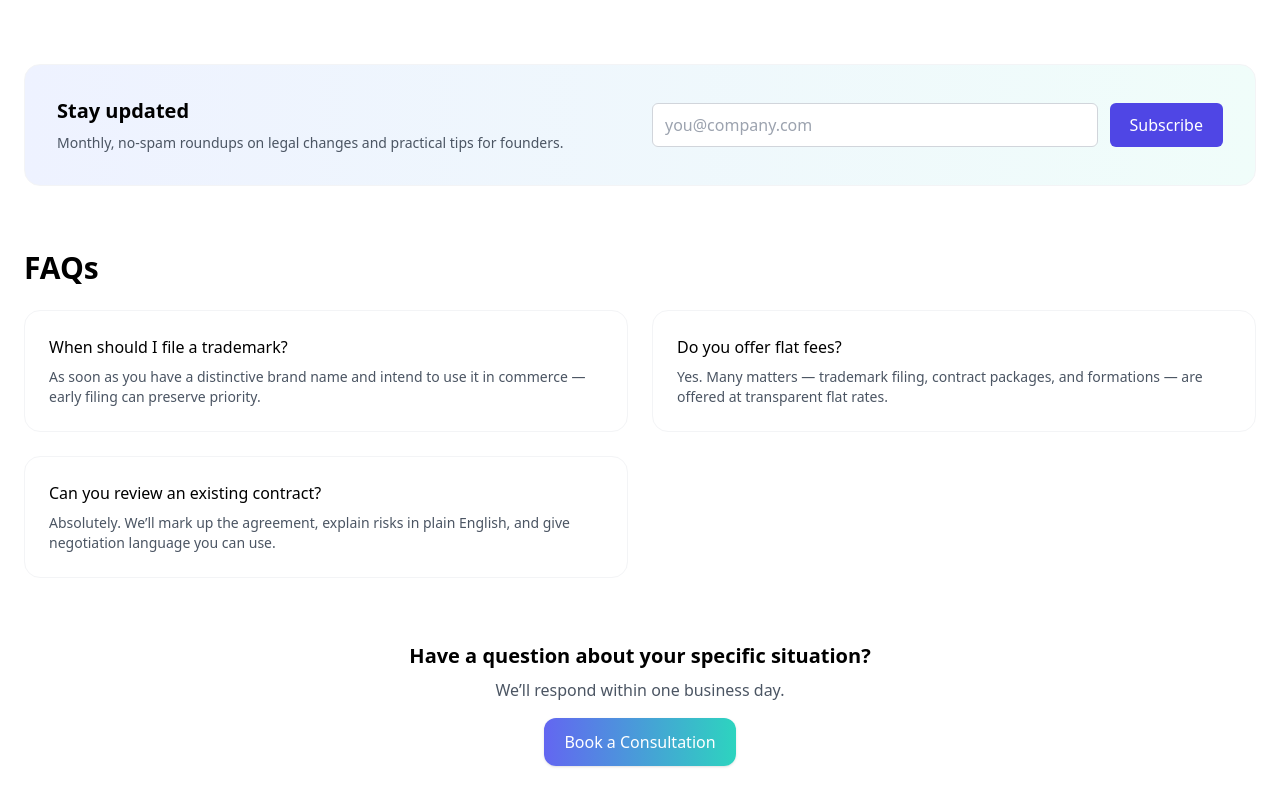
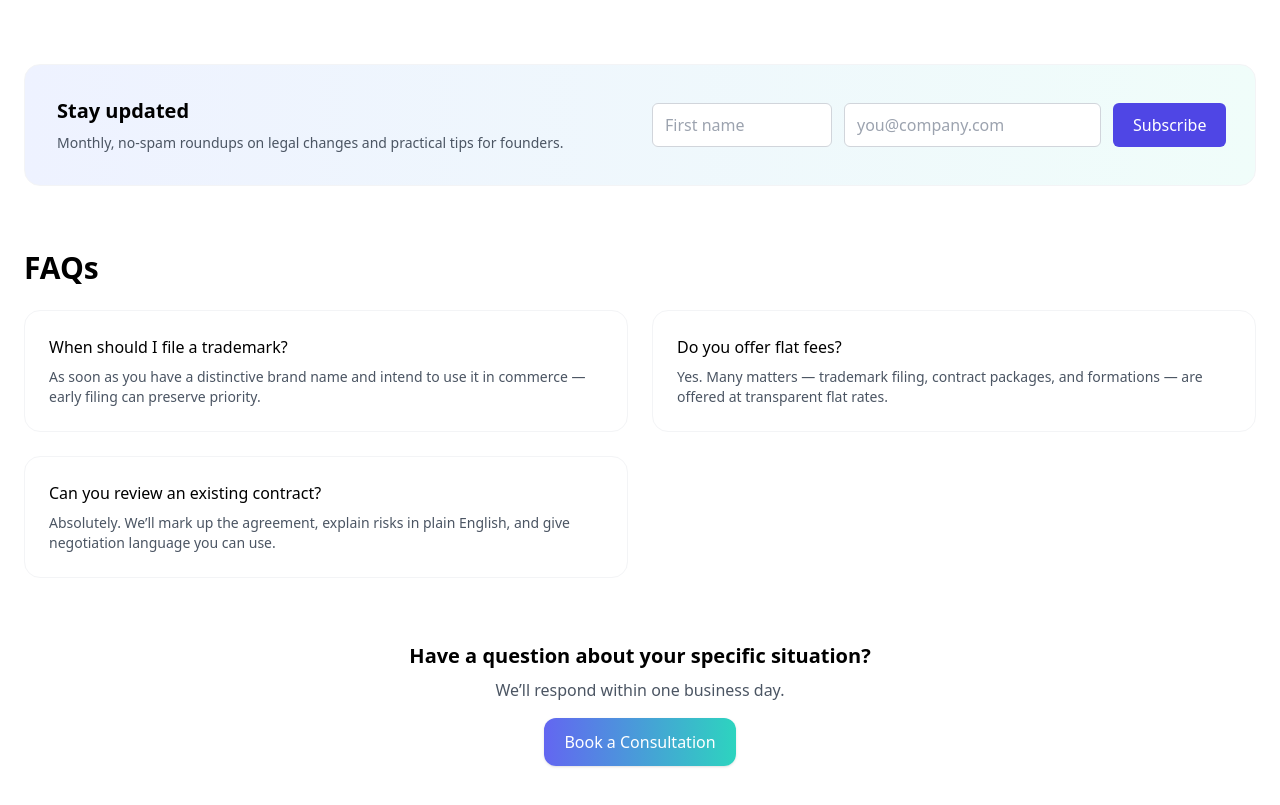
Before and after one commit to ajdreams17/Ascentlegal, a Next.js app: page /resources in a window 1280 px wide. Shown: the part 1078-1883 px from the top of the page. Built offline with nearby package versions, Linux system fonts and the light colour scheme; no server answers.

Commit message:
Update page.jsx

```diff
--- a/app/resources/page.jsx
+++ b/app/resources/page.jsx
@@ -159,19 +159,40 @@ export default function ResourcesPage() {
           <form
   action="/api/subscribe"
   method="POST"
-            className="grid grid-cols-1 sm:grid-cols-[1fr_auto] gap-3"
+  className="grid grid-cols-1 sm:grid-cols-[180px,1fr,auto] gap-3 items-center"
 >
+  {/* First name */}
+  <label htmlFor="firstName" className="sr-only">First name</label>
   <input
+    id="firstName"
+    name="firstName"
+    type="text"
+    autoComplete="given-name"
+    placeholder="First name"
+    className="h-11 rounded-md border border-gray-300 px-3"
+  />
+
+  {/* Email */}
+  <label htmlFor="email" className="sr-only">Email</label>
+  <input
+    id="email"
+    name="email"
     type="email"
-              name="email"
     required
+    autoComplete="email"
     placeholder="you@company.com"
     className="h-11 rounded-md border border-gray-300 px-3"
   />
-            <button className="h-11 rounded-md bg-indigo-600 px-5 text-white hover:bg-indigo-700">
+
+  {/* Submit */}
+  <button
+    type="submit"
+    className="h-11 rounded-md bg-indigo-600 px-5 text-white hover:bg-indigo-700"
+  >
     Subscribe
   </button>
 </form>
+
         </div>
       </section>
 
```
Lines whose indentation alone changed are shown as unchanged.
